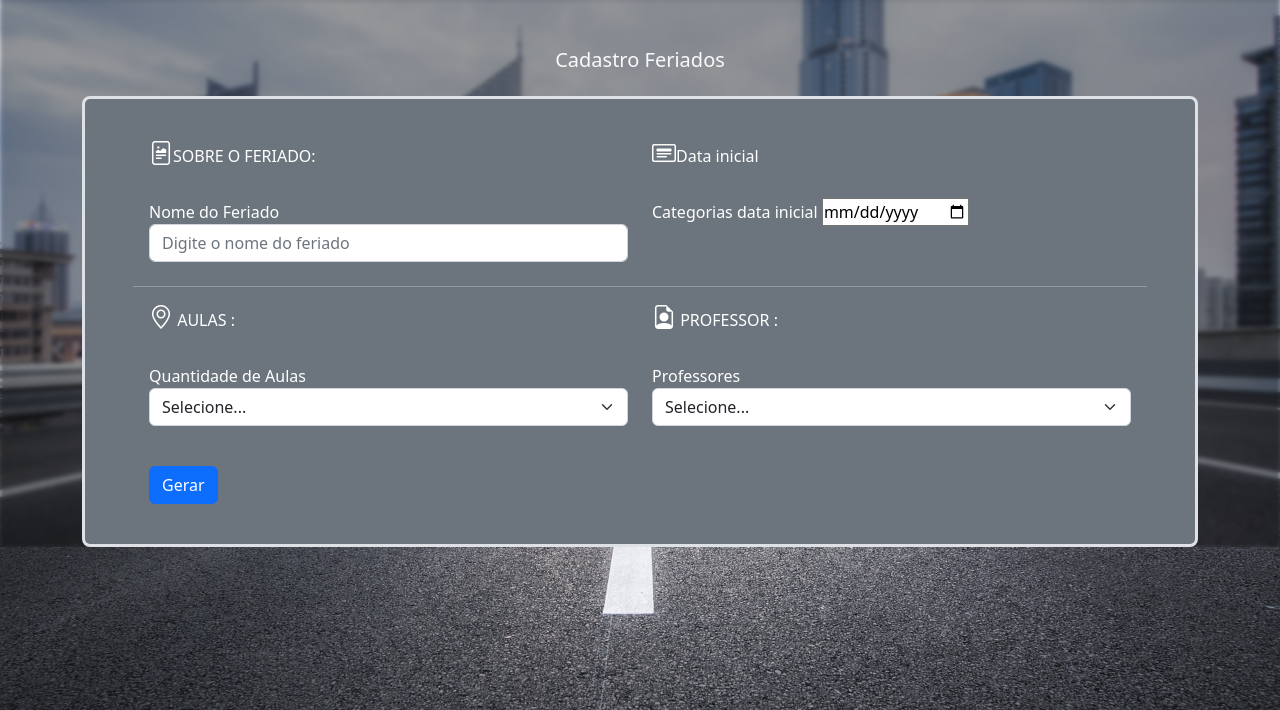
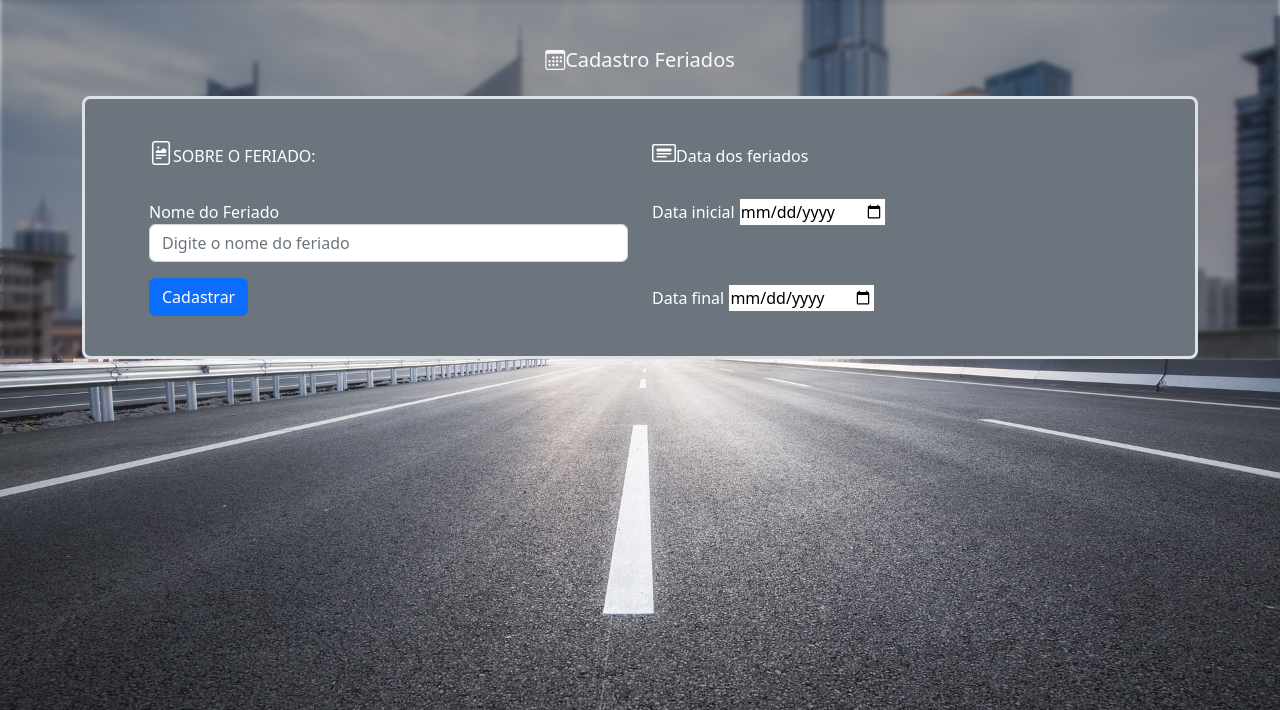
Before and after one commit to Erubbo/AutoPlanner, a PHP site: page /backend/front/cadastro_feriados.php in a window 1280 px wide. Shown: the part 90-800 px from the top of the page. Run offline with PHP 8.4, Linux system fonts and the light colour scheme; a user stored in the database is signed in; some libraries are stand-ins or nearby versions.

Commit message:
Cadastrar feriados
Adicionado nome dos feriados, data inicial e data final

```diff
--- a/backend/front/cadastro_feriados.php
+++ b/backend/front/cadastro_feriados.php
@@ -9,7 +9,7 @@ include '../includes/conexao.php';
     <meta charset="UTF-8">
     <meta http-equiv="X-UA-Compatible" content="IE=edge">
     <meta name="viewport" content="width=device-width, initial-scale=1.0">
-    <title>Gerar Aulas</title>
+    <title>Cadastro de feriados</title>
     <link href="https://cdn.jsdelivr.net/npm/bootstrap@5.2.1/dist/css/bootstrap.min.css" rel="stylesheet" integrity="sha384-iYQeCzEYFbKjA/T2uDLTpkwGzCiq6soy8tYaI1GyVh/UjpbCx/TYkiZhlZB6+fzT" crossorigin="anonymous">
     <link rel="stylesheet" href="https://cdn.jsdelivr.net/npm/bootstrap-icons@1.9.1/font/bootstrap-icons.css">
     <link rel="stylesheet" href="../../css/horarios.css">
@@ -25,13 +25,13 @@ include '../includes/conexao.php';
 
     <div class="container">
 
-        <h5 class="text-center m-4 text-light">Cadastro Feriados</h5>
+        <h5 class="text-center m-4 text-light bi bi-calendar3">Cadastro Feriados</h5>
 
 
         <div class="text-bg-secondary p-3 border border-3 rounded-3 ">
 
             <div class="form-group m-4 mt-2">
-                <form id="form-aluno">
+                <form id="form-feriado">
 
                     <div class="group m-4 ">
 
@@ -44,80 +44,29 @@ include '../includes/conexao.php';
                             </div>
 
                             <div class="form-group col-md-6">
-                                <h6 class=""><i class="bi bi-card-heading" style="font-size: 1.5rem"></i>Data inicial</h6>
-                                <label class="mt-4" for="uf">Categorias data inicial</label>
-                                <input type="date" class="form-feriado" aria-label="Default select example" id="feriado" name="feriado">
+                                <h6 class=""><i class="bi bi-card-heading" style="font-size: 1.5rem"></i>Data dos feriados</h6>
+                                <label class="mt-4">Data inicial</label>
+                                <input type="date" class="form-feriado" id="feriado" name="feriado">
+                            </div>
 
+                            <div class="form-group col-md-6">
+                                <button type="button" class="btn btn-primary mt-3" onclick="addferiado()">Cadastrar</button>
+                            </div>
+
+                            <div class="form-group col-md-6">
+                                <label class="mt-4">Data final</label>
+                                <input type="date" class="form-feriado" id="uf" name="uf">
                             </div>
 
                         </div>
 
                     </div>
 
-                    <hr class="m-2">
+            </div>
 
-                    <div class="group m-4 mt-2">
-                        <div class="row ">
-
-                            <div class="form-group col-md-6">
-                                <h6 class="mt-2"><i class="bi bi-geo-alt" style="font-size: 1.5rem"></i> AULAS :</h6>
-                                <label class="mt-4" for="uf">Quantidade de Aulas</label>
-                                <select class="form-select" aria-label="Default select example" id="uf" name="uf">
-                                    <option value="0" disabled selected>Selecione...</option>
-                                    <option value="1">1</option>
-                                    <option value="2">2</option>
-                                    <option value="3">3</option>
-                                    <option value="4">4</option>
-                                    <option value="5">5</option>
-                                    <option value="6">6</option>
-                                    <option value="7">7</option>
-                                    <option value="8">8</option>
-                                    <option value="9">9</option>
-                                    <option value="10">10</option>
-
-                                </select>
-
-                            </div>
-
-                            <div class="form-group col-md-6">
-                                <h6 class="mt-2"><i class="bi bi-file-earmark-person" style="font-size: 1.5rem"></i> PROFESSOR :</h6>
-                                <label class="mt-4" for="uf">Professores</label>
-                                <select class="form-select" aria-label="Default select example" id="uf" name="uf">
-                                    <option value="0" disabled selected>Selecione...</option>
-                                    <option value="Angelo">Ângelo</option>
-                                    <option value="Eros">Eros</option>
-                                    <option value="Gabriel">Gabriel</option>
-                                    <option value="Izabel">Izabel</option>
-                                    <option value="Jeneffer">Jeneffer</option>
-                                    <option value="Mateus">Mateus</option>
-                                    <option value="Renata">Renata</option>
-
-                                </select>
-                            </div>
-
-                        </div>
-                    </div>
-
-                    <div class="form-group col-md-12">
-
-                        <div class="group m-4 mt-2">
-                            <div class="row ">
-
-                                <div class="form-group">
-
-                                    <button type="button" class="btn btn-primary mt-3" onclick="addaluno()">Gerar</button>
-
-                                </div>
-
-                            </div>
-                        </div>
-                    </div>
-
-                </form>
-            </div>
+            </form>
         </div>
     </div>
-
 
     <script src="https://cdn.jsdelivr.net/npm/bootstrap@5.2.1/dist/js/bootstrap.bundle.min.js" integrity="sha384-u1OknCvxWvY5kfmNBILK2hRnQC3Pr17a+RTT6rIHI7NnikvbZlHgTPOOmMi466C8" crossorigin="anonymous"></script>
 
```
